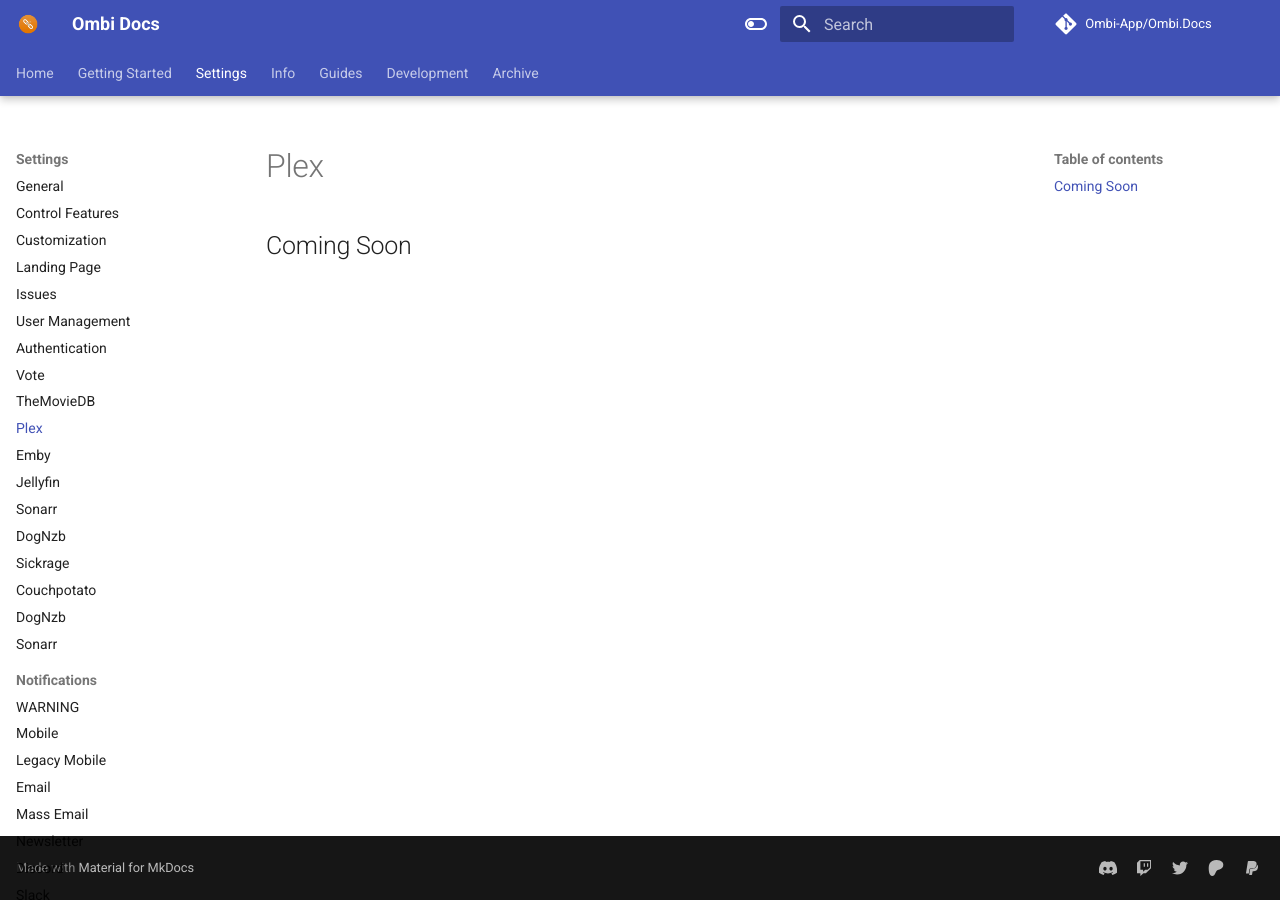
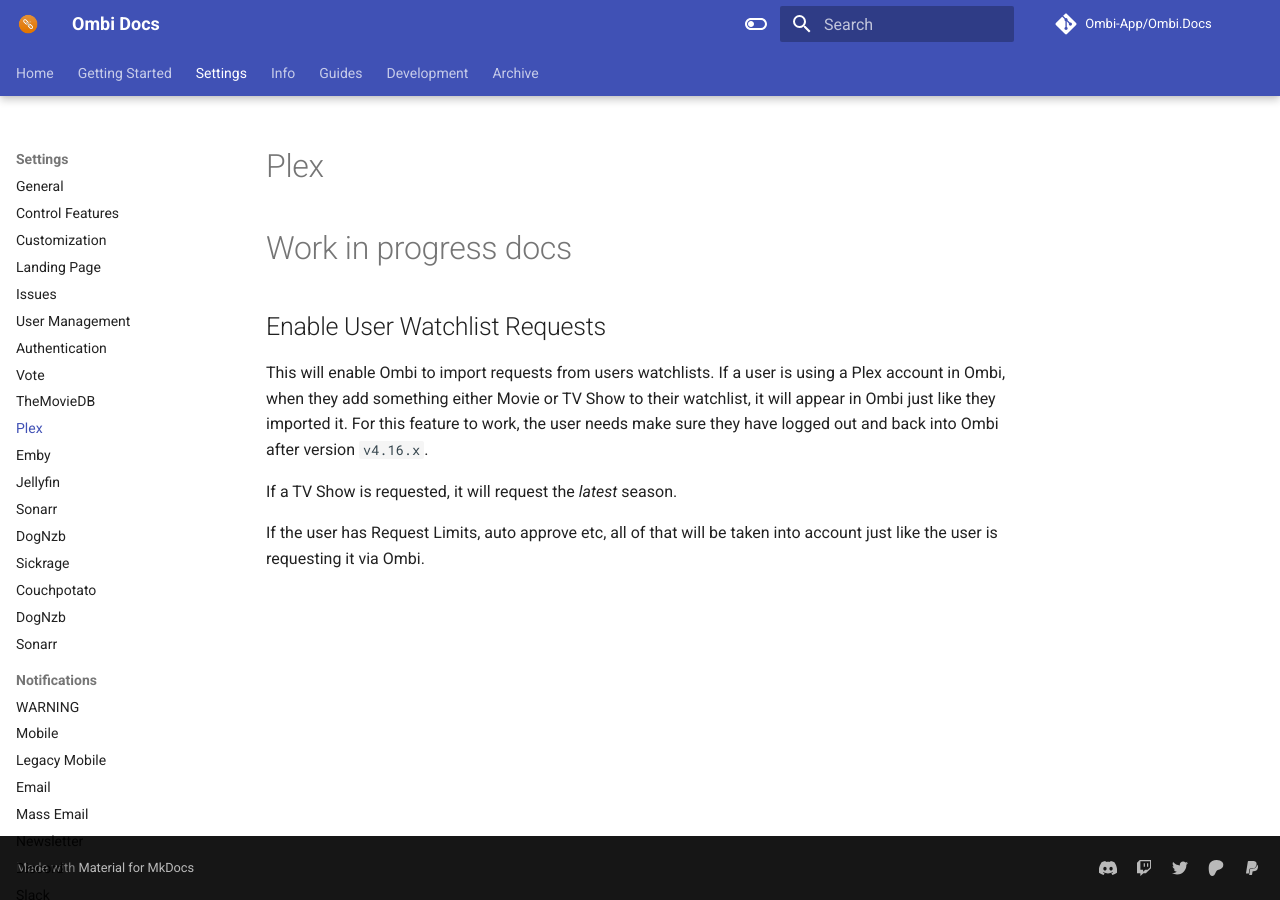
Before and after one commit to Ombi-app/Ombi.Docs, an MkDocs documentation site: the page built from docs/settings/plex.md, in a window 1280 px wide. Built offline with MkDocs 1.6.1 and Material for MkDocs 9.7.7, drawn with Linux system fonts in a browser that asks for light colours; comment, search, counter and statistics services are not loaded.

Commit message:
Update plex.md

```diff
--- a/docs/settings/plex.md
+++ b/docs/settings/plex.md
@@ -1,3 +1,12 @@
 # Plex
 
-## Coming Soon
+# Work in progress docs
+
+
+## Enable User Watchlist Requests
+
+This will enable Ombi to import requests from users watchlists. If a user is using a Plex account in Ombi, when they add something either Movie or TV Show to their watchlist, it will appear in Ombi just like they imported it. For this feature to work, the user needs make sure they have logged out and back into Ombi after version `v4.16.x`.
+
+If a TV Show is requested, it will request the *latest* season.
+
+If the user has Request Limits, auto approve etc, all of that will be taken into account just like the user is requesting it via Ombi.
```
